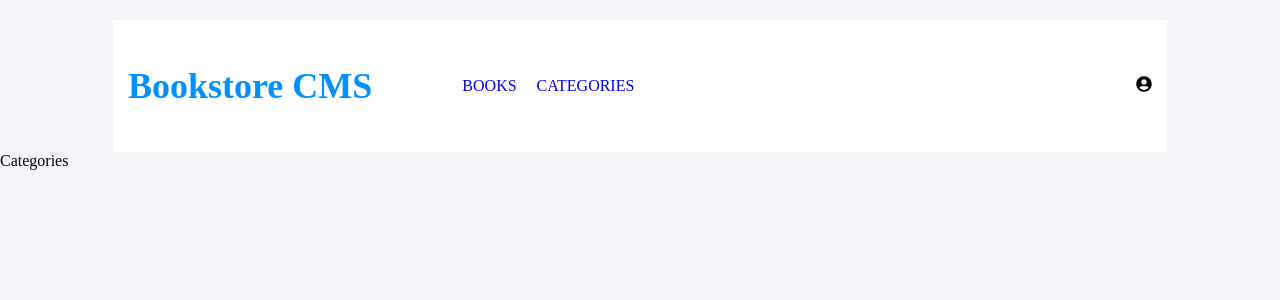
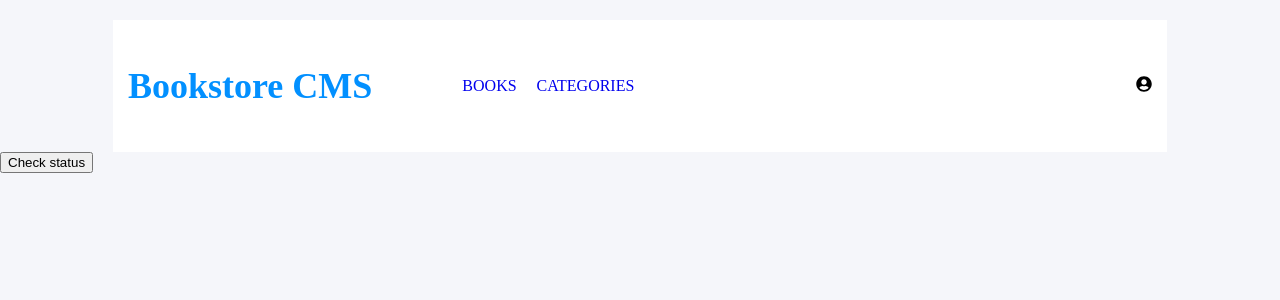
Before and after one commit to codehass/bookstore, a React (Create React App) app: page /categories in a window 1280 px wide. Shown: the top 300 px of the page. Built offline with nearby package versions, Linux system fonts and the light colour scheme.

Commit message:
Implement changes

```diff
--- a/src/components/categories.js
+++ b/src/components/categories.js
@@ -1,5 +1,9 @@
 import React from 'react';
 
-const Categories = () => <div> Categories</div>;
+const Categories = () => (
+  <div>
+    <button type="button"> Check status</button>
+  </div>
+);
 
 export default Categories;
```
Also changed, not shown: 1 other file (tests, documents, lock files or other folders).
